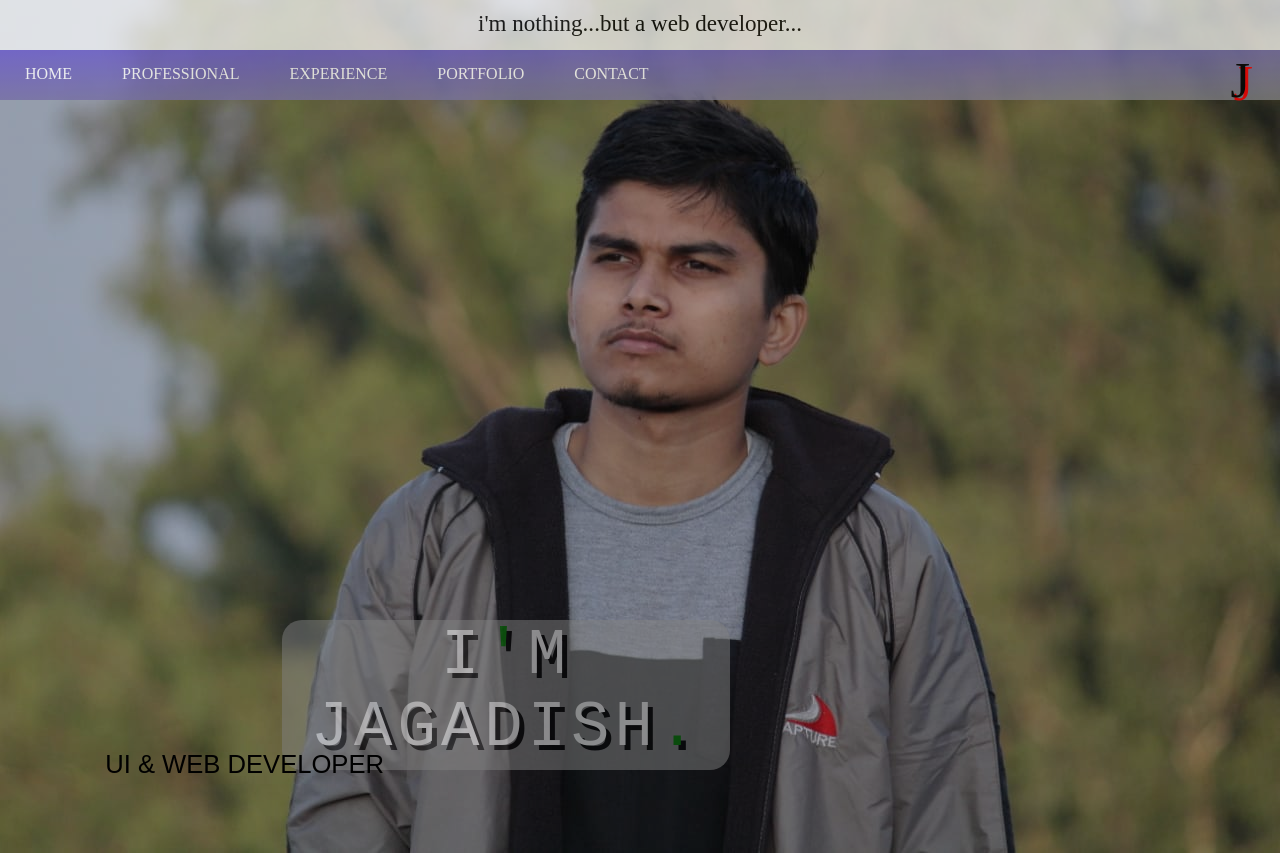
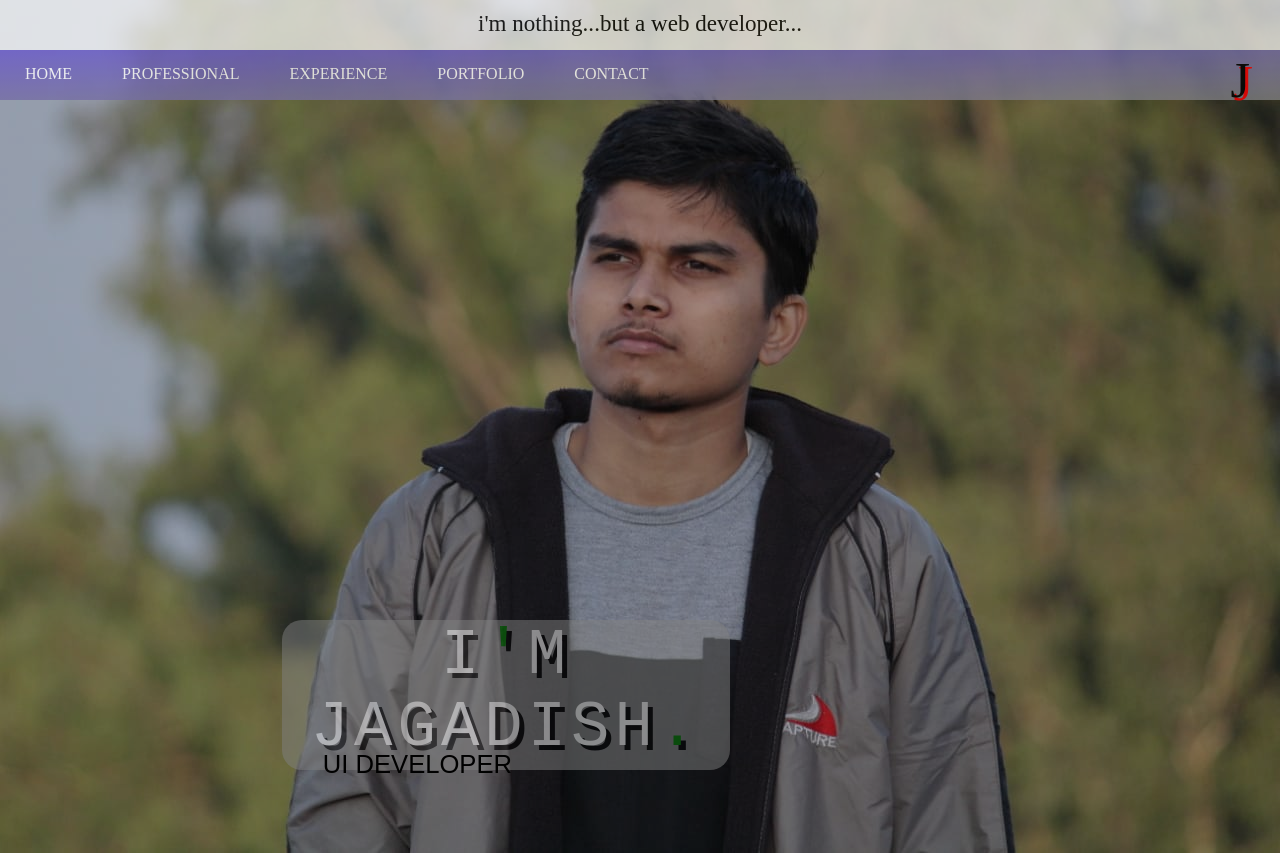
Before and after one commit to jagadish95/jagadish, a plain HTML site: page index.html in a window 1280 px wide. Shown: the top 853 px of the page. Drawn offline with Linux system fonts and the light colour scheme.

Commit message:
Update index.html

```diff
--- a/index.html
+++ b/index.html
@@ -42,7 +42,7 @@
 		<p>I<span style="color: green">'</span>M JAGADISH<span style="color: green">.</span></p>
 	</div>
 
-	<p style="font-family: sans-serif;font-size: 2vw;position: absolute;top: 750px ;right: 70%">UI & WEB DEVELOPER</p>
+	<p style="font-family: sans-serif;font-size: 2vw;position: absolute;top: 750px ;right: 60%">UI DEVELOPER</p>
 
 	<div class="textcontainer" id="port">
 
```
